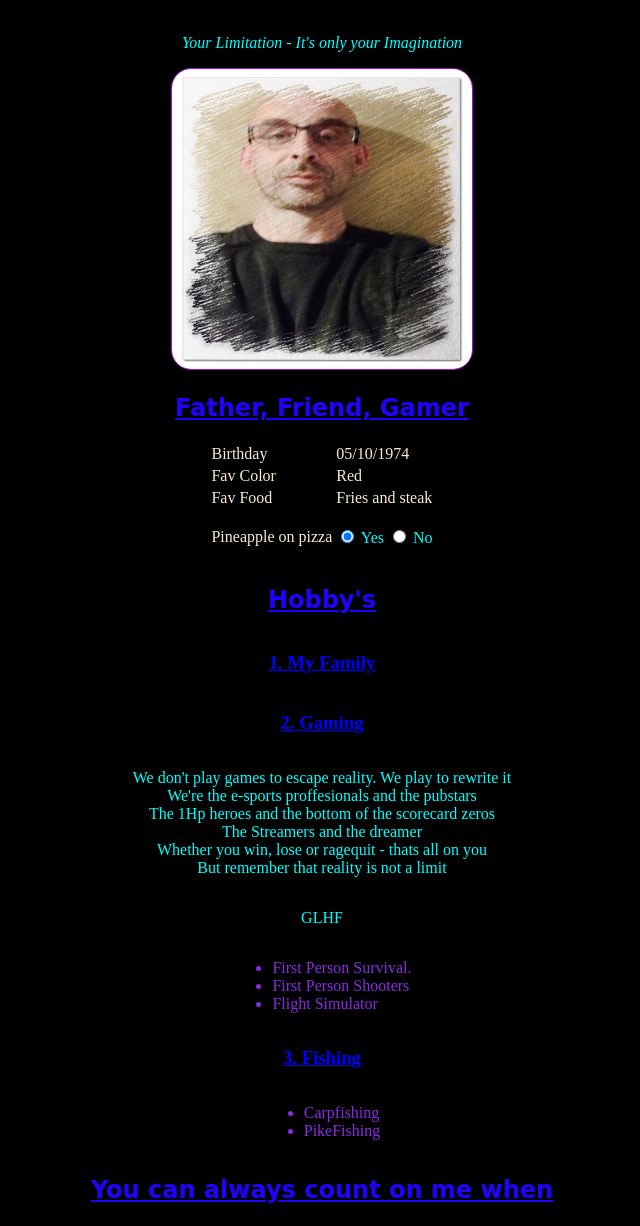
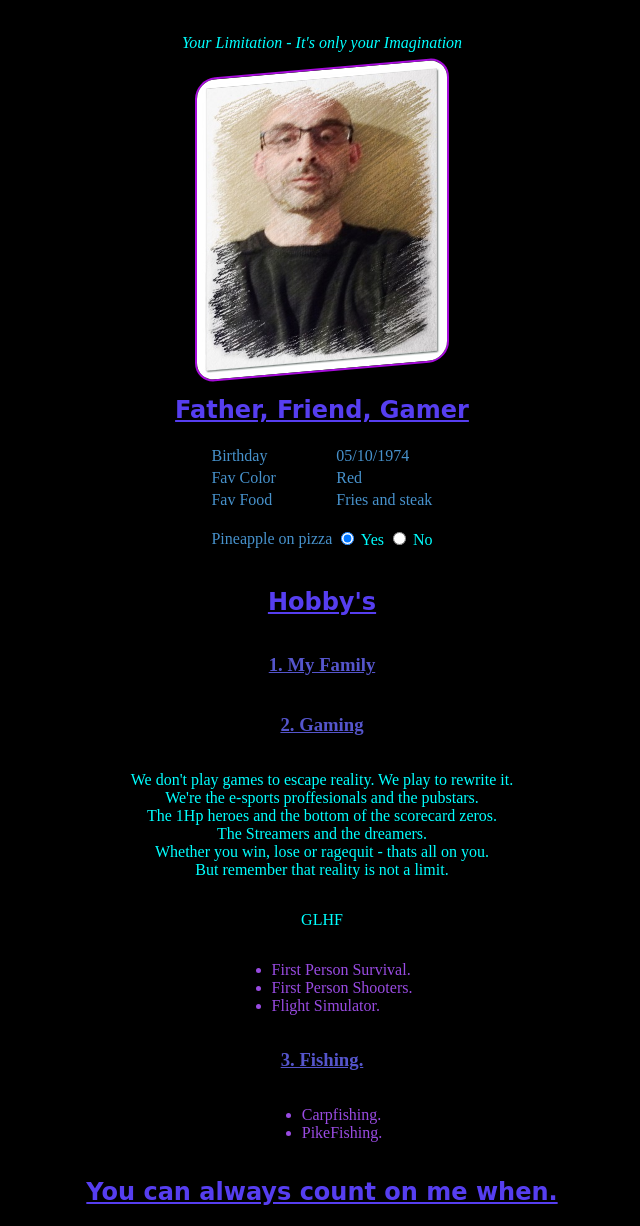
Before and after one commit to DeRooDirk/Markdown-to-HTML-and-CSS, a plain HTML site: page index.html in a window 1280 px wide. Shown: the part 114-1340 px from the top of the page, without its empty margins (318-958 px from the left). Drawn offline with Linux system fonts and the light colour scheme; a web font is replaced by a local one.

Commit message:
img skew toegevoegd

```diff
--- a/index.html
+++ b/index.html
@@ -53,24 +53,24 @@
   <h2>Hobby's</h2>
   <h3>1. My Family</h3>
   <h3>2. Gaming</h3>
-  <p>We don't play games to escape reality. We play to rewrite it <br>
-    We're the e-sports proffesionals and the pubstars <br>
-    The 1Hp heroes and the bottom of the scorecard zeros <br>
-    The Streamers and the dreamer <br>
-    Whether you win, lose or ragequit - thats all on you <br>
-    But remember that reality is not a limit</p>
+  <p>We don't play games to escape reality. We play to rewrite it. <br>
+    We're the e-sports proffesionals and the pubstars. <br>
+    The 1Hp heroes and the bottom of the scorecard zeros. <br>
+    The Streamers and the dreamers.  <br>
+    Whether you win, lose or ragequit - thats all on you. <br>
+    But remember that reality is not a limit.</p>
     <p>GLHF</p>
   <ul>
     <li>First Person Survival.</li>
-    <li>First Person Shooters</li>
-    <li>Flight Simulator</li>
+    <li>First Person Shooters.</li>
+    <li>Flight Simulator.</li>
   </ul>
-  <h3>3. Fishing</h3>
+  <h3>3. Fishing.</h3>
   <ul>
-    <li>Carpfishing</li>
-    <li>PikeFishing</li>
+    <li>Carpfishing.</li>
+    <li>PikeFishing.</li>
   </ul>
-  <h2>You can always count on me when</h2>
+  <h2>You can always count on me when.</h2>
   <p>When your stuck in your work feel free to see if i can be of any help to you.</p>
   <p>If i can't help you remember</p>
   <p>In 1972, a crack commando unit was sent to prison
--- a/style.css
+++ b/style.css
@@ -11,18 +11,18 @@ h1{
     font-size: 3.5rem;
 }
 h2{
-    color:rgb(34, 0, 255);
+    color:rgb(86, 62, 240);
     font-family: 'Sansita Swashed', cursive;
     text-decoration: underline;
 
 }
 h3{
-    color: rgb(0, 0, 255);
+    color: rgb(85, 85, 204);
     text-decoration: underline;
 }
 h4{
     text-align: center;
-    color:  rgb(0, 0, 255)0;
+    color:  rgb(64, 64, 245)0;
 }
 p{
 
@@ -30,20 +30,21 @@ p{
     text-align: center;
 }
 li{
-    color: blueviolet;
+    color: rgb(153, 75, 226);
 }
 table{
     width: 70%;
-    color: antiquewhite;
+    color: rgb(71, 146, 204);
     display: flex;
     justify-content: space-around;
 
 }
 img{
     border-radius: 20px;
-    border: 1px solid rgb(167, 11, 220);
-    width: 300px;
-    height:300px
+    border: 2px solid rgb(167, 11, 220);
+    width: 250px;
+    height:300px;
+    transform: skew(0deg, -5deg);
 
 }
 .kop{
```
